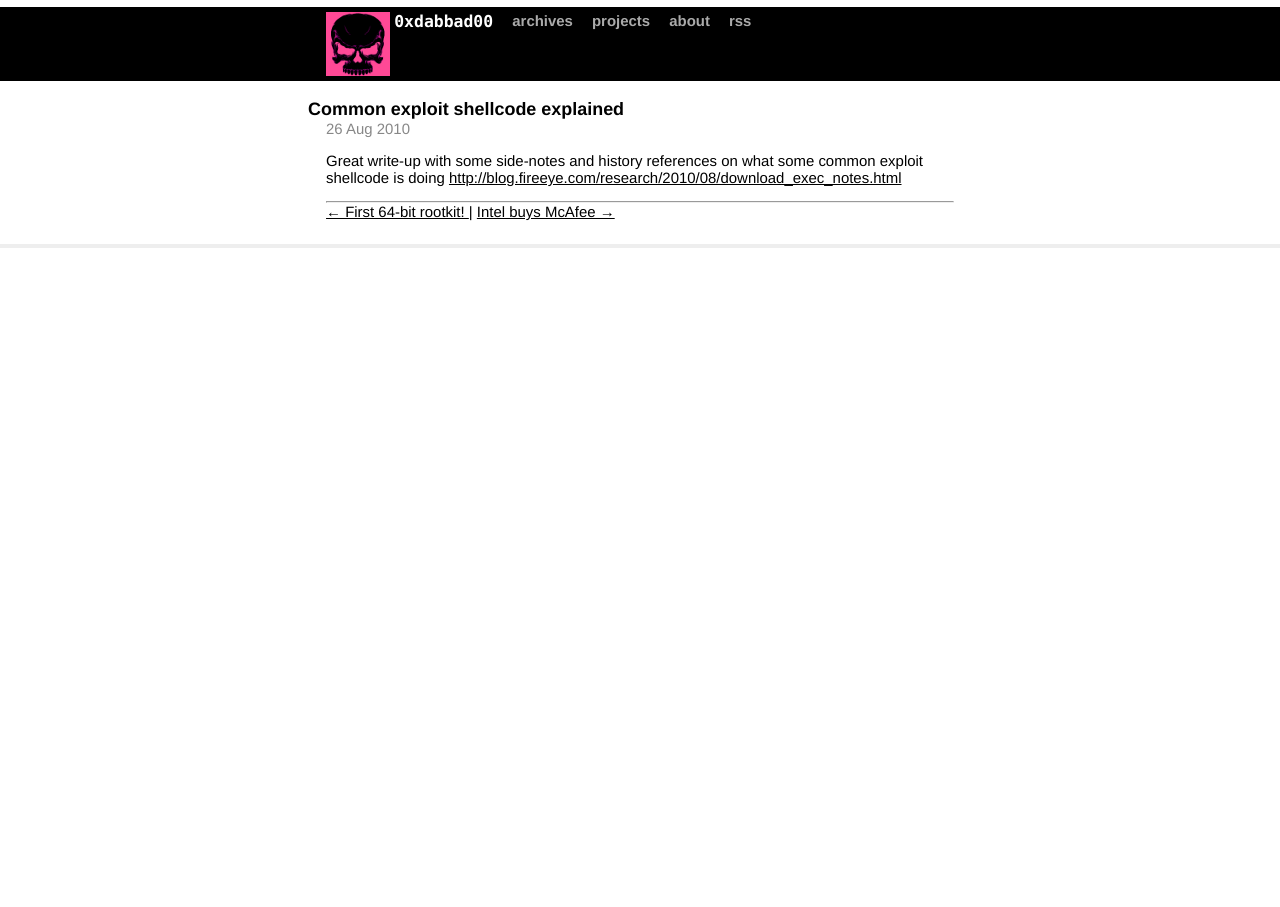
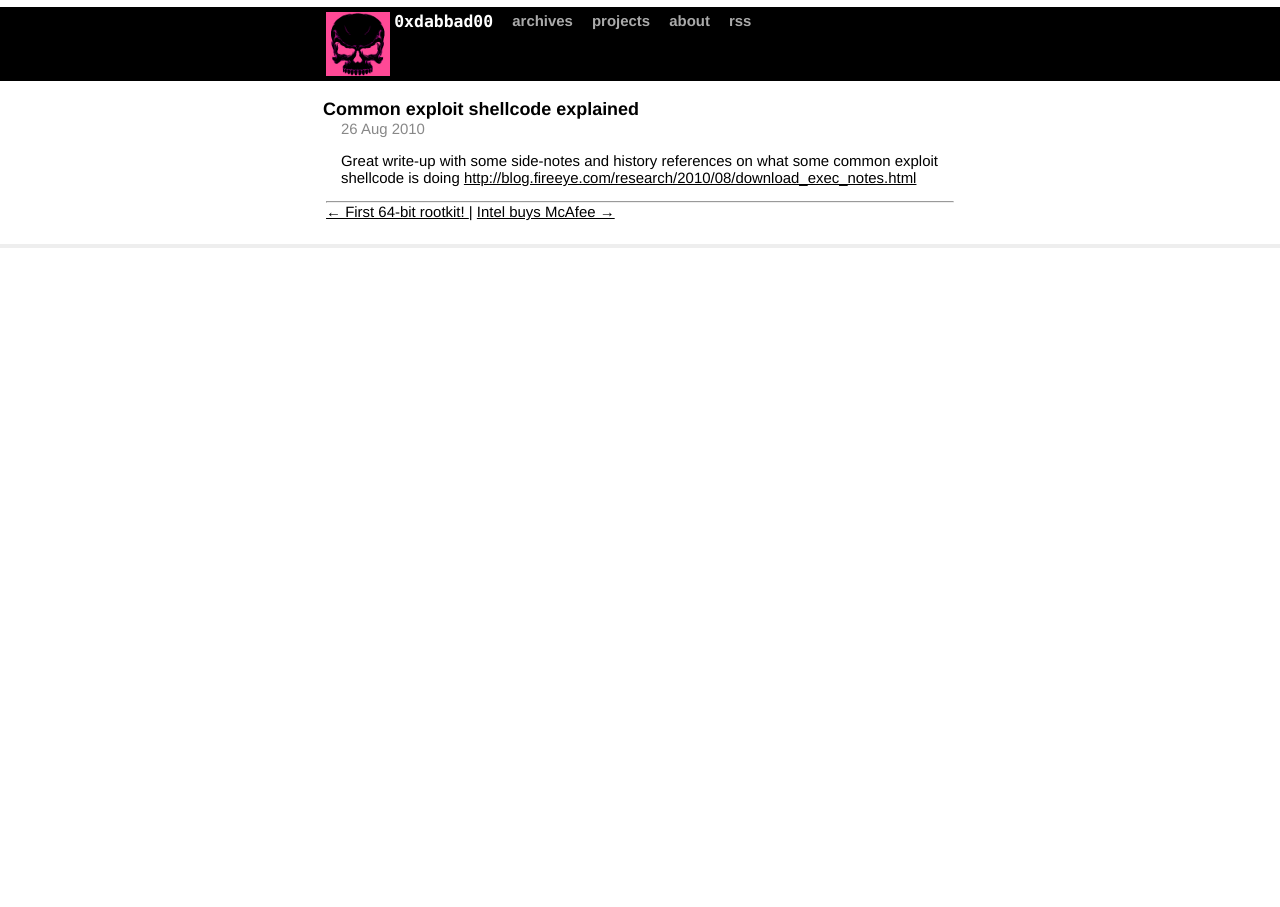
Before and after one commit to 0xdabbad00/blog, a Jekyll site: the page built from _posts/2010-08-26-common-exploit-shellcode-explained.md, in a window 1280 px wide. Built offline with Jekyll 4.4.1, drawn with Linux system fonts in a browser that asks for light colours; Markdown is read by kramdown in place of the engine named in the settings.

Commit message:
Formatting fixes

```diff
--- a/_layouts/default.html
+++ b/_layouts/default.html
@@ -24,7 +24,7 @@
               <a class="extra" href="/archives/">archives</a>
               <a class="extra" href="/projects/">projects</a>
               <a class="extra" href="/about/">about</a>
-              <a class="extra" link rel="alternate" type="application/rss+xml" title="{{ site.name }}" href="{{ site.url }}/feed/">rss</a>
+              <a class="extra" link rel="alternate" type="application/rss+xml" title="{{ site.name }}" href="{{ site.url }}/feed.xml">rss</a>
             </div>
           </div>
 
--- a/_layouts/post.html
+++ b/_layouts/post.html
@@ -2,11 +2,12 @@
 layout: default
 ---
 <div class="content">
-    <h2>{{ page.title }}</h2>
-    <p class="meta">{{ page.date | date_to_string }}</p>
-
+    <div class="post-title">
+        <h2>{{ page.title }}</h2>
+        <p class="meta">{{ page.date | date_to_string }}</p>
+    </div>
     <div class="post">
-    {{ content }}
+        {{ content }}
     </div>
 
     <hr>
--- a/css/main.css
+++ b/css/main.css
@@ -106,6 +106,7 @@ table, td, th
   background-color: #000000;
   padding-bottom:5px;
   padding-top:5px;
+  width:100%;
 }
 
 
@@ -196,6 +197,11 @@ h1 .title {
 /*****************************************************************************/
 
 /* standard */
+.entry-content, .post, .post-title {
+  margin-left: 1em;
+
+}
+
 .post pre {
   border: 1px solid #ddd;
   background-color: #eef;
```
